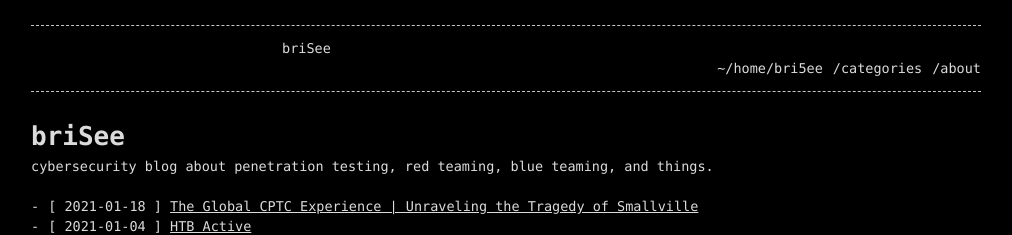
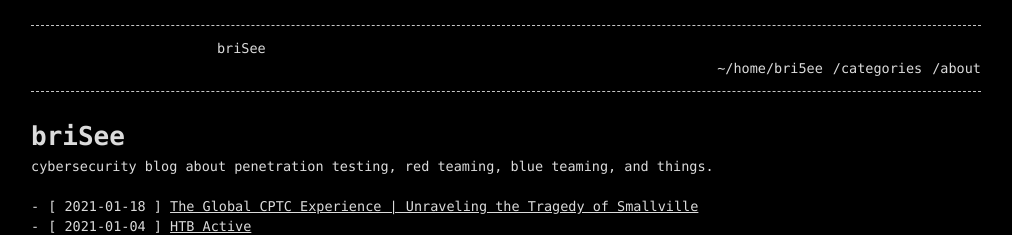
Before and after one commit to notbricey/brisee.github.io, a Jekyll site: the page built from index.md, in a window 1280 px wide. Shown: the top 235 px of the page, without its empty margins (134-1146 px from the left). Built offline with Jekyll 4.4.1, drawn with Linux system fonts in a browser that asks for light colours; part of the change alters nothing that is shown.

```diff
--- a/_includes/header.html
+++ b/_includes/header.html
@@ -2,7 +2,7 @@
 <header>
   <div class="menu">
     <ul>
-      briSee     &zwnj; &zwnj; &zwnj; &zwnj; &zwnj; &zwnj; &zwnj; &zwnj; &zwnj; &zwnj; &zwnj; &zwnj; &zwnj; &zwnj; &zwnj; &zwnj; &zwnj; &zwnj; &zwnj; &zwnj; &zwnj; &zwnj; &zwnj; &zwnj; &zwnj; &zwnj; &zwnj;  &zwnj; &zwnj; &zwnj; &zwnj; &zwnj; &zwnj; &zwnj; &zwnj; &zwnj; &zwnj; &zwnj; &zwnj; &zwnj; &zwnj; &zwnj; &zwnj; &zwnj; &zwnj; &zwnj; &zwnj; &zwnj; &zwnj; &zwnj; &zwnj; &zwnj; &zwnj; &zwnj; &zwnj; &zwnj; &zwnj; &zwnj; &zwnj; &zwnj; &zwnj; &zwnj; &zwnj; &zwnj; &zwnj; &zwnj; &zwnj; &zwnj; &zwnj; &zwnj; &zwnj; &zwnj; &zwnj; &zwnj; &zwnj;  &zwnj;  &zwnj;  &zwnj;  &zwnj;  &zwnj;  &zwnj;
+      briSee     &zwnj; &zwnj; &zwnj; &zwnj; &zwnj; &zwnj; &zwnj; &zwnj; &zwnj; &zwnj; &zwnj; &zwnj; &zwnj; &zwnj; &zwnj; &zwnj; &zwnj; &zwnj; &zwnj; &zwnj; &zwnj; &zwnj; &zwnj; &zwnj; &zwnj; &zwnj; &zwnj;  &zwnj; &zwnj; &zwnj; &zwnj; &zwnj; &zwnj; &zwnj; &zwnj; &zwnj; &zwnj; &zwnj; &zwnj; &zwnj; &zwnj; &zwnj; &zwnj; &zwnj; &zwnj; &zwnj; &zwnj; &zwnj; &zwnj; &zwnj; &zwnj; &zwnj; &zwnj; &zwnj; &zwnj; &zwnj; &zwnj; &zwnj; &zwnj; &zwnj; &zwnj; &zwnj; &zwnj; &zwnj; &zwnj; &zwnj; &zwnj; &zwnj; &zwnj; &zwnj; &zwnj; &zwnj; &zwnj; &zwnj; &zwnj;  &zwnj;  &zwnj;  &zwnj;  &zwnj;  &zwnj;  &zwnj;   &zwnj;  &zwnj;  &zwnj;  &zwnj;  &zwnj;  &zwnj;  &zwnj;  &zwnj;
       {%- for path in page_paths -%}
         {%- assign my_page = site.pages | where: "path", path | first -%}
         {%- if my_page.title -%}
```
